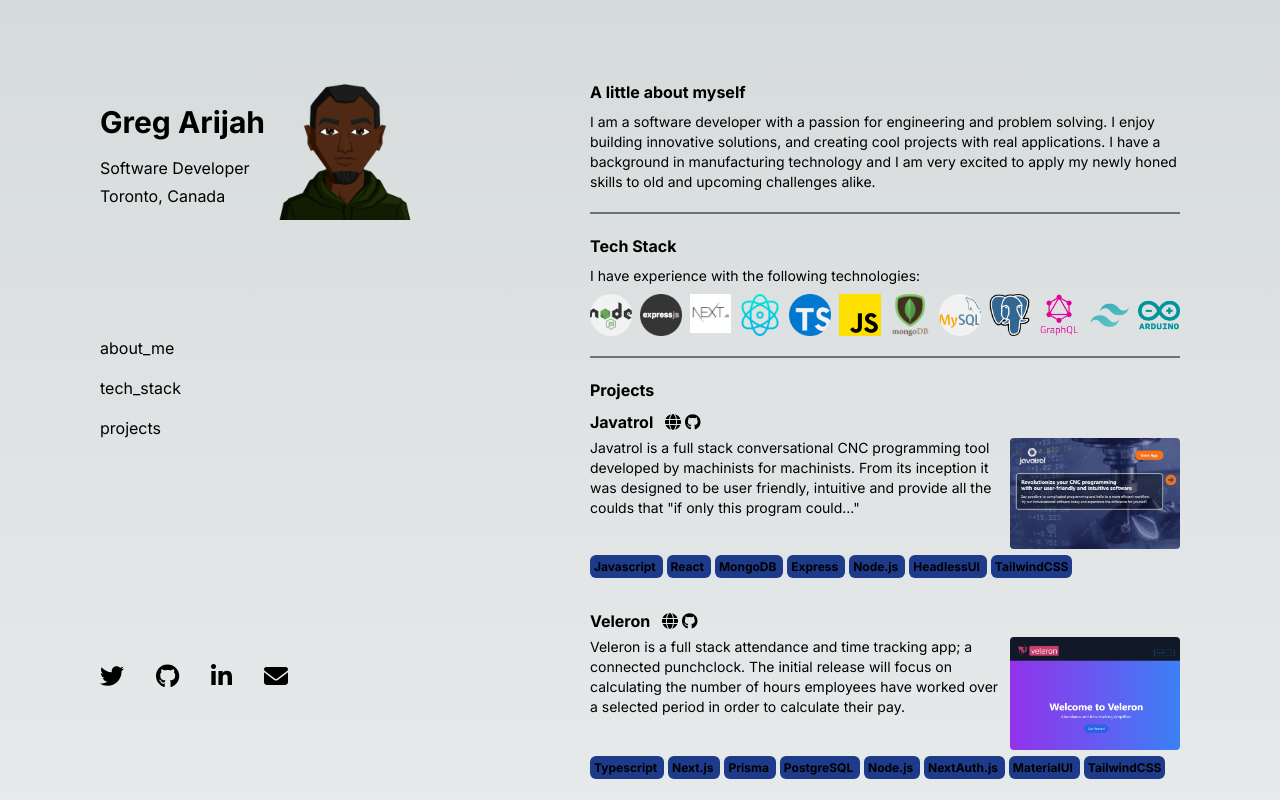
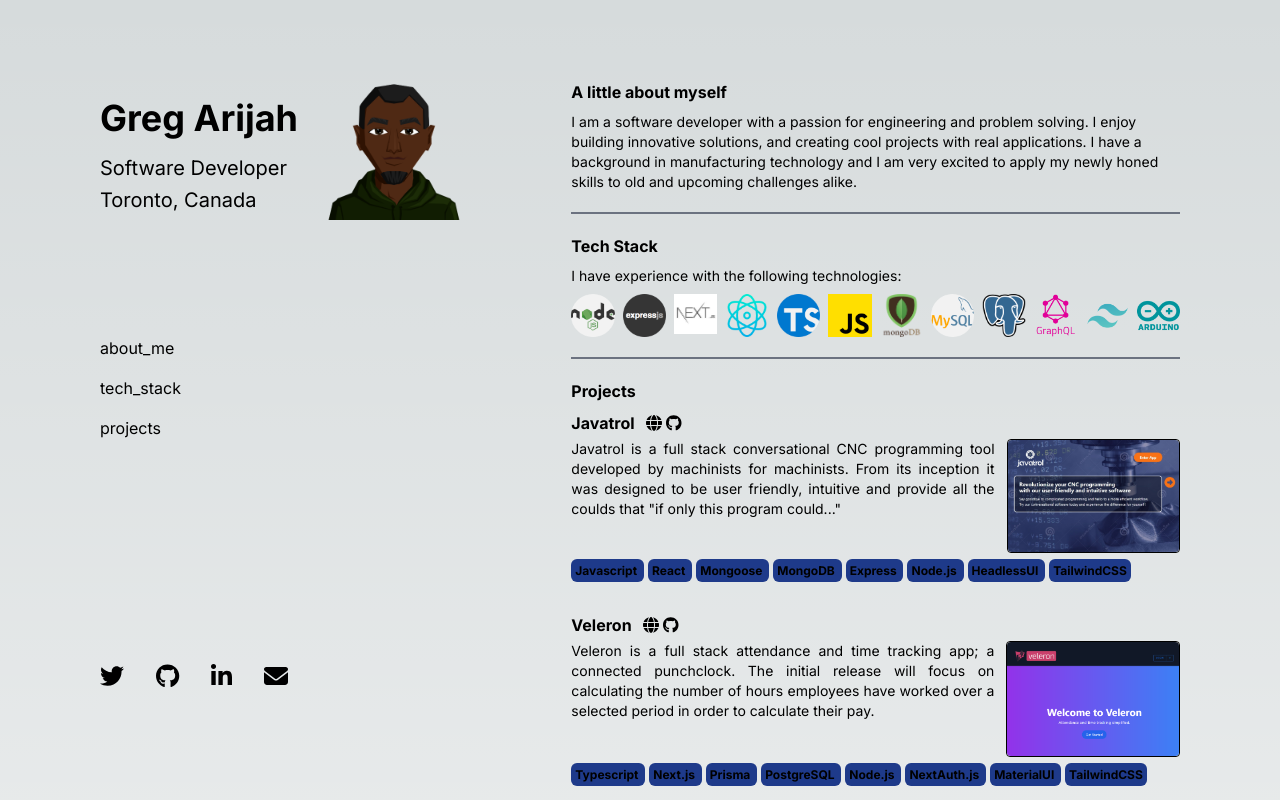
Before and after one commit to gregArijah/portfolio, a Next.js app: page / in a window 1280 px wide. Shown: the top 800 px of the page. Built offline with nearby package versions, Linux system fonts and the light colour scheme.

Commit message:
updating project section ui

```diff
--- a/app/components/Header.tsx
+++ b/app/components/Header.tsx
@@ -17,13 +17,13 @@ export default function Header() {
                 </div>
             </div>
             {/* large screens */}
-            <div className="hidden lg:flex justify-between pl-5 pt-5" >
+            <div className="hidden lg:flex justify-between pl-5 pt-5 space-x-4" >
                 <div className="flex flex-col justify-center space-y-3">
-                    <p className="text-3xl font-bold pb-1 pt-8">Greg Arijah</p>
+                    <p className="text-4xl font-bold pb-1 pt-8">Greg Arijah</p>
 
                     <div className="space-y-1">
-                        <p className="text-md">Software Developer</p>
-                        <p className="text-md">Toronto, Canada</p>
+                        <p className="text-xl">Software Developer</p>
+                        <p className="text-xl">Toronto, Canada</p>
                     </div>
                 </div>
                 <div>
--- a/app/components/Projects.tsx
+++ b/app/components/Projects.tsx
@@ -12,7 +12,7 @@ export default function Projects() {
                     image: "/images/projects/javatrol.jpeg",
                     link: "https://javatrol.herokuapp.com",
                     github: "https://github.com/gregArijah/cnc-gcode-generator",
-                    tech: ["Javascript","React", "MongoDB", "Express", "Node.js", "HeadlessUI", "TailwindCSS"],
+                    tech: ["Javascript","React","Mongoose", "MongoDB", "Express", "Node.js", "HeadlessUI", "TailwindCSS"],
                 },
                 {
                     name: "Veleron",
@@ -94,9 +94,9 @@ export default function Projects() {
                         <div  key ={index} className="w-full space-y-1">
                             <p className="font-bold space-x-2"><span>{project.name}</span> <span><Link href={project.link}>{internetIcon} </Link><Link href={project.github}>{githubIcon}</Link></span></p>
                             <div className="flex flex-col sm:flex-row">
-                                <p className="text-sm">{project.name} {project.description}</p>
-                                <p className="hidden sm:flex"><Image src={project.image} className="rounded" height="600" width="600" alt="projects"/></p>
-                                <p className="sm:hidden"><Image src={project.image} className="rounded" height="350" width="350" alt="projects"/></p>
+                                <p className="text-sm text-justify mr-3">{project.name} {project.description}</p>
+                                <p className="hidden sm:flex border border-black rounded"><Image src={project.image} className="rounded" height="600" width="600" alt="projects"/></p>
+                                <p className="sm:hidden border border-black rounded"><Image src={project.image} className="rounded" height="350" width="350" alt="projects"/></p>
                             </div>
                             <p className="pb-6">
                                 {project.tech && project.tech.map((tech, index) => {
--- a/app/page.tsx
+++ b/app/page.tsx
@@ -26,7 +26,7 @@ export default function Home() {
         {/* large screen layout */}
         <div className='hidden lg:block'>
 
-            <div className='flex px-20 py-10 space-x-10'>
+            <div className='flex px-20 py-10 space-x-2'>
                 <section className='w-5/12'>
 
                     <div className='fixed'>
```
